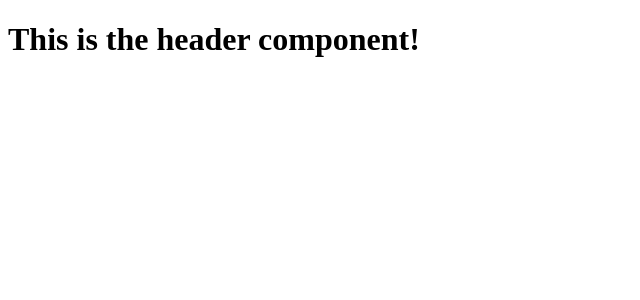
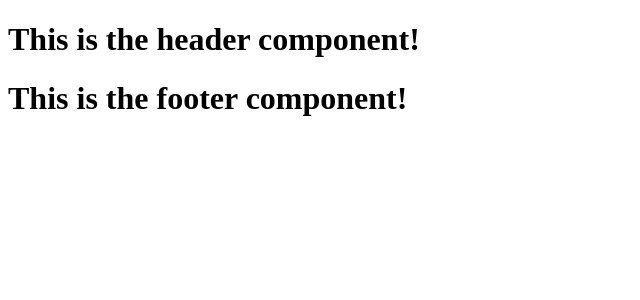
Before and after one commit to ConnorJohnHughes/useEffect, a React (Vite) app: page / in a window 1280 px wide. Shown: the top 300 px of the page, without its empty margins (0-640 px from the left). Built offline with nearby package versions, Linux system fonts and the light colour scheme.

Commit message:
created footer component along with its css imported as well as header component

```diff
--- a/src/App.jsx
+++ b/src/App.jsx
@@ -1,5 +1,6 @@
 import './App.css'
 import Header from './components/Header'
+import Footer from './components/Footer'
 
 function App() {
 
@@ -7,6 +8,7 @@ function App() {
   return (
     <>
     <Header />
+    <Footer />
     </>
   )
 }
--- /dev/null
+++ b/src/components/Footer.jsx
@@ -0,0 +1,9 @@
+import '../components/Footer.css'
+
+export default function Footer() {
+  return (
+    <>
+      <h1>This is the footer component!</h1>
+    </>
+  )
+}
--- a/src/components/Header.jsx
+++ b/src/components/Header.jsx
@@ -1,3 +1,5 @@
+import '../components/Header.css'
+
 export default function Header() {
   return (
     <h1>This is the header component!</h1>
```
Also changed, not shown: src/components/Footer.css (added), src/components/Header.css (added).
